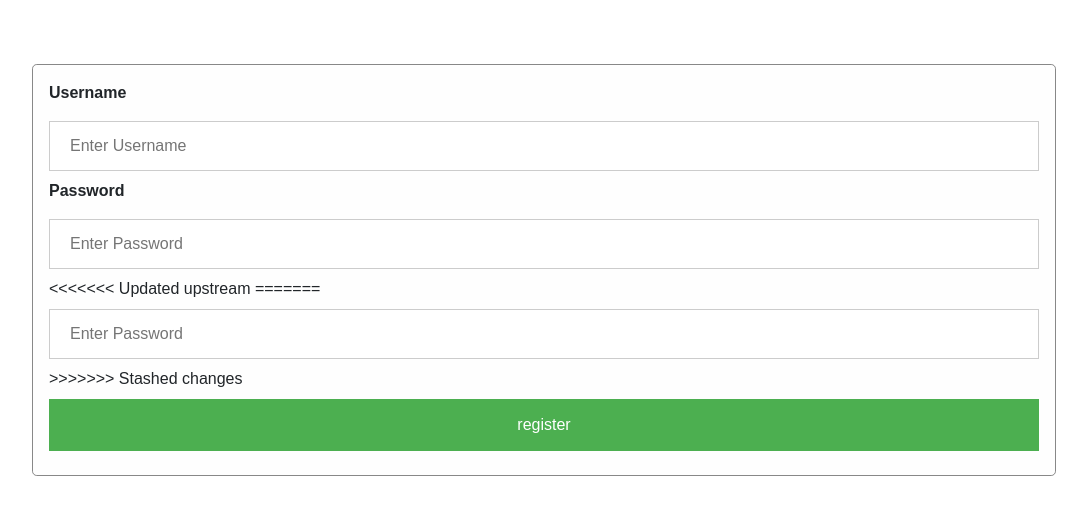
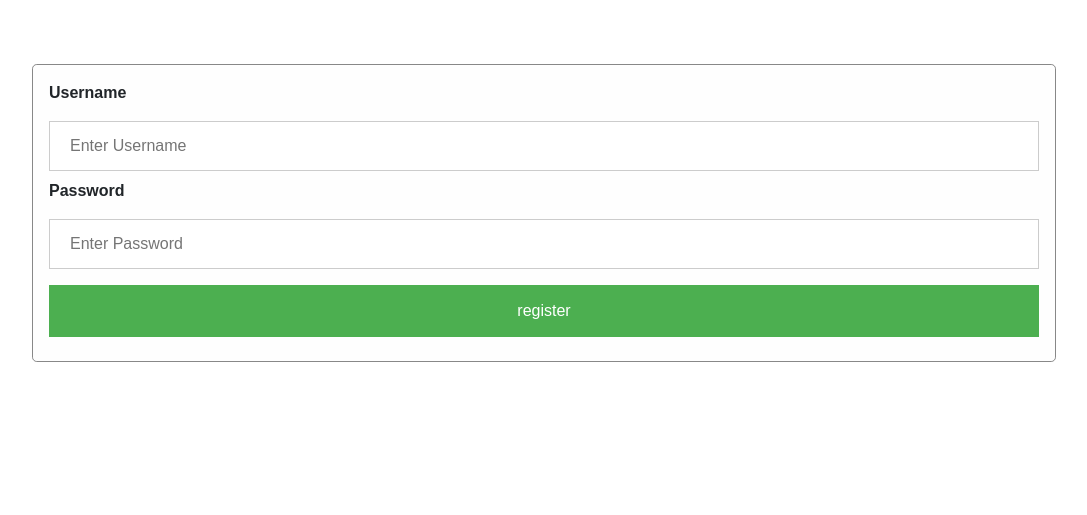
Before and after one commit to maxxx580/elastic-object-detection-and-monitor-dashboard, a Flask app: template app/templates/user/register.html in a window 1280 px wide. Shown: the top 515 px of the page, without its empty margins (96-1183 px from the left). Run offline with Flask 2, Linux system fonts and the light colour scheme; the template is opened without the code that fills it, so the values that code supplies are empty; parts of the project's set-up code (start-up, migrations or seed data) failed here and were passed over; some libraries are stand-ins or nearby versions.

```diff
--- a/app/templates/user/register.html
+++ b/app/templates/user/register.html
@@ -14,11 +14,8 @@
 
           <label for="psw"><b>Password</b></label>
           <input type="password" placeholder="Enter Password" name="password" required>
-<<<<<<< Updated upstream
-=======
-            <input type="password" placeholder="Enter Password" name="password" required>
 
->>>>>>> Stashed changes
+
             {% for message in get_flashed_messages() %}
                 <div class="alert alert-warning">
                     <label type="text" class="close" data-dismiss="alert"></label>
--- a/app/user.py
+++ b/app/user.py
@@ -54,12 +54,10 @@ def register():
 
     try:
 
-<<<<<<< Updated upstream
         assert username is not None, "Please enter username"
         assert password is not None, "Please enter password"
 
-        assert len(username) < 100, "Username should be less than 100 characters"
-=======
+
         result_name = re.compile(r"[\u4e00-\u9fa5]")
         result_password = re.compile(r"^[a-zA-Z]\w{6,18}")
 
@@ -68,7 +66,7 @@ def register():
 
         assert result_name.match(username), "Please check the format of username"
         assert result_password.match(password),"Password should have 6 to 18 characters"
->>>>>>> Stashed changes
+
 
         cnx = get_db()
         db_cursor = cnx.cursor()
@@ -76,10 +74,6 @@ def register():
         db_cursor.execute(
             'select * from user where username="%s"' % (username))
         user = db_cursor.fetchone()
-<<<<<<< Updated upstream
-=======
-
->>>>>>> Stashed changes
         assert user is None, "Username exists"
 
         salt = bcrypt.gensalt()
@@ -118,11 +112,8 @@ def login():
 
     try:
 
-<<<<<<< Updated upstream
-        assert username is not None, "invalid user name"
-=======
+
         assert username is not None, "invalid username"
->>>>>>> Stashed changes
         assert password is not None, "invalid password"
 
         db_cursor = get_db().cursor()
```
Also changed, not shown: app/templates/user/login.html (+0 -9 lines).
